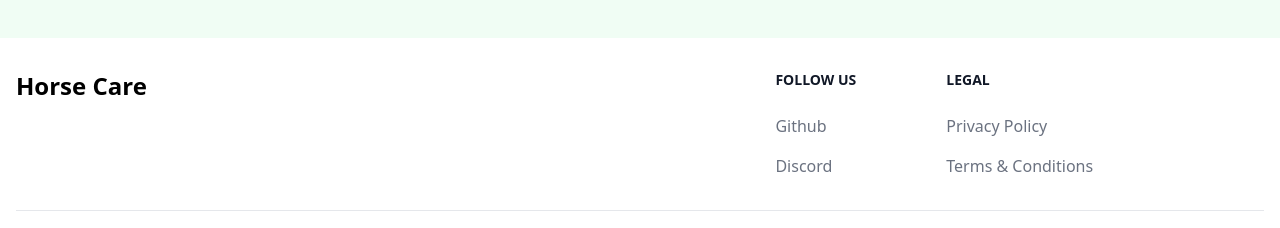
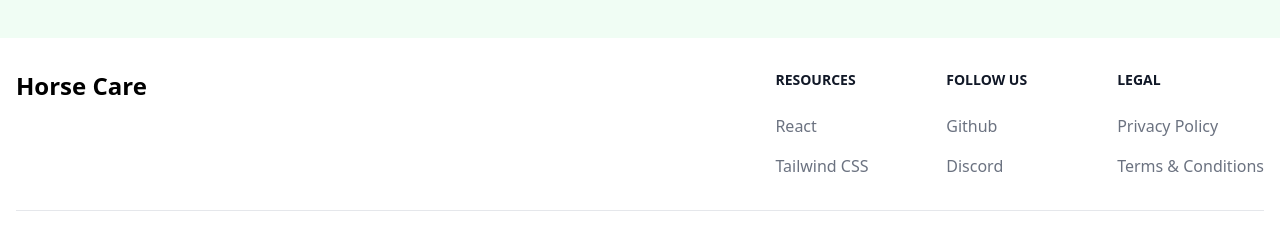
Before and after one commit to toptalent0921/test-assignment, a React (Vite) app in the folder frontend/: page /service in a window 1280 px wide. Shown: the part 830-1058 px from the top of the page. Built offline with nearby package versions, Linux system fonts and the light colour scheme; no server answers; the database is empty.

Commit message:
Update Footer.tsx

```diff
--- a/frontend/src/components/subcomponent/Footer.tsx
+++ b/frontend/src/components/subcomponent/Footer.tsx
@@ -13,7 +13,17 @@ const Footer = () => {
                             </a>
                         </div>
                         <div className="grid grid-cols-2 gap-8 sm:gap-6 sm:grid-cols-3">
-
+                            <div>
+                                <h2 className="mb-6 text-sm font-semibold text-gray-900 uppercase ">Resources</h2>
+                                <ul className="text-gray-500  font-medium">
+                                    <li className="mb-4">
+                                        <a href="#" className="hover:underline">React</a>
+                                    </li>
+                                    <li>
+                                        <a href="#" className="hover:underline">Tailwind CSS</a>
+                                    </li>
+                                </ul>
+                            </div>
                             <div>
                                 <h2 className="mb-6 text-sm font-semibold text-gray-900 uppercase ">Follow us</h2>
                                 <ul className="text-gray-500  font-medium">
```
